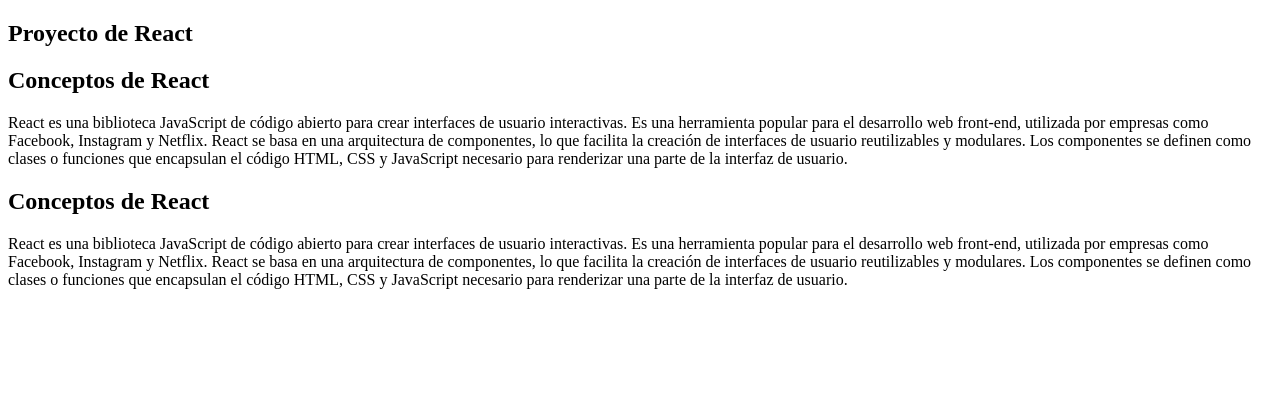
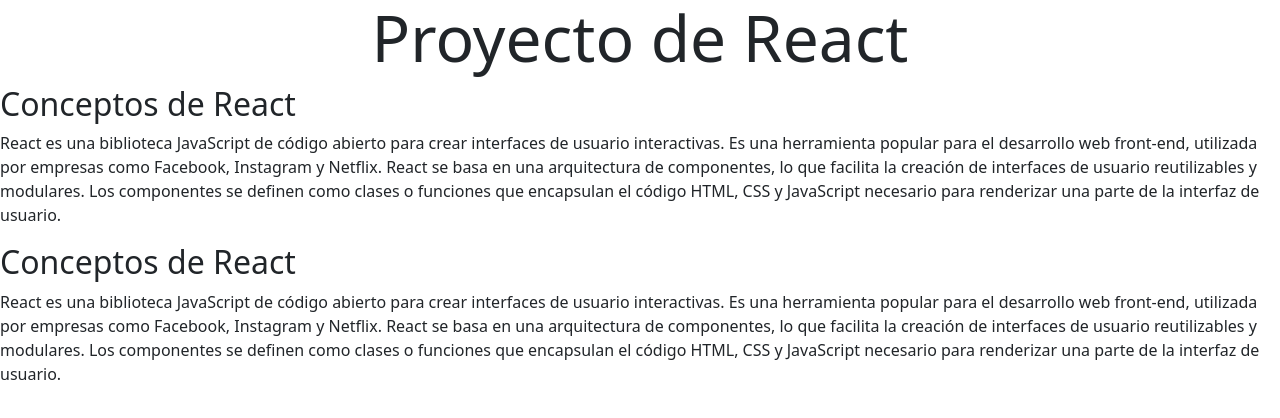
Before and after one commit to guadavillarreal/contadorReact, a React app: page / in a window 1280 px wide. Shown: the top 418 px of the page. Built offline with nearby package versions, Linux system fonts and the light colour scheme; the HTML template or start-up script is replaced by a standard one.

Commit message:
guardo cambios de la clase del 07 dic

```diff
--- a/package.json
+++ b/package.json
@@ -10,6 +10,7 @@
     "preview": "vite preview"
   },
   "dependencies": {
+    "bootstrap": "^5.3.3",
     "react": "^18.2.0",
     "react-dom": "^18.2.0"
   },
--- a/src/App.jsx
+++ b/src/App.jsx
@@ -1,9 +1,10 @@
 import Informacion from "./components/Informacion";
+import 'bootstrap/dist/css/bootstrap.min.css'
 
 function App() {
   return (
     <section>
-      <h1>Proyecto de React</h1>
+      <h1 className="display-3 text-center">Proyecto de React</h1>
       <Informacion></Informacion>
       <Informacion/>
     </section>
```
Also changed, not shown: 1 other file (tests, documents, lock files or other folders).
